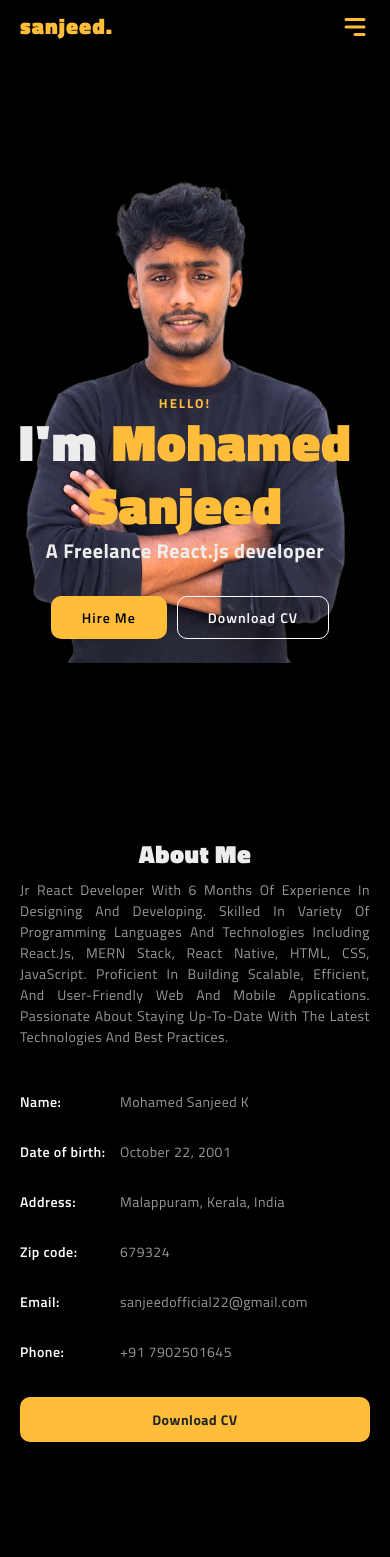
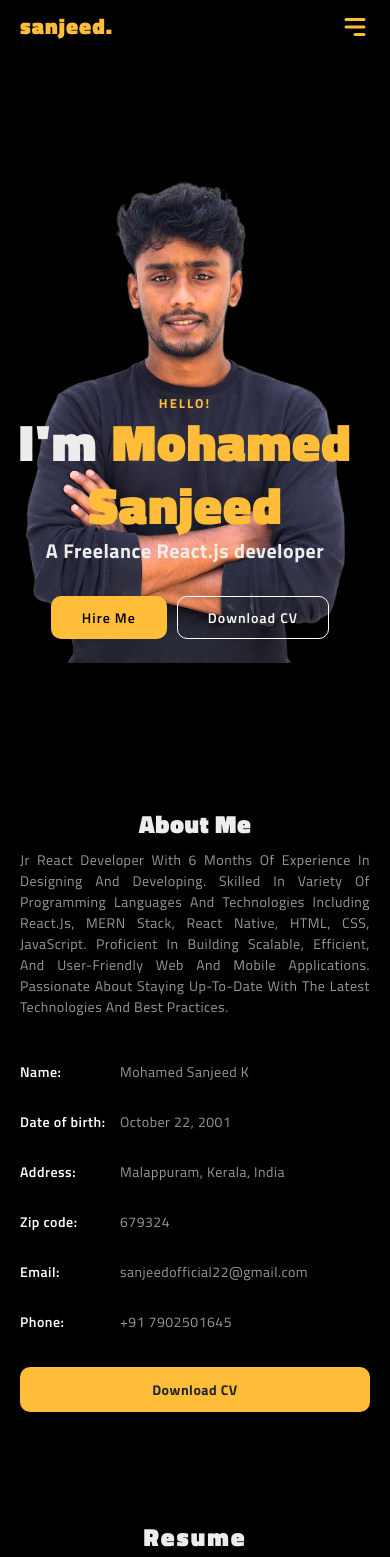
Before and after one commit to sanjjuo/Old-Portfolio, a React (Vite) app in the folder Frontend/my-app/: page / in a window 390 px wide. Shown: the top 1557 px of the page. Built offline with nearby package versions, Linux system fonts and the light colour scheme.

Commit message:
gvfbhjnk

```diff
--- a/Frontend/my-app/src/components/Responsive.css
+++ b/Frontend/my-app/src/components/Responsive.css
@@ -256,7 +256,7 @@
     /* about */
 
     .about-section {
-        padding: 70px 0 0 !important;
+        padding: 40px 0 0 !important;
     }
 
     .about-section .container-fluid {
```
